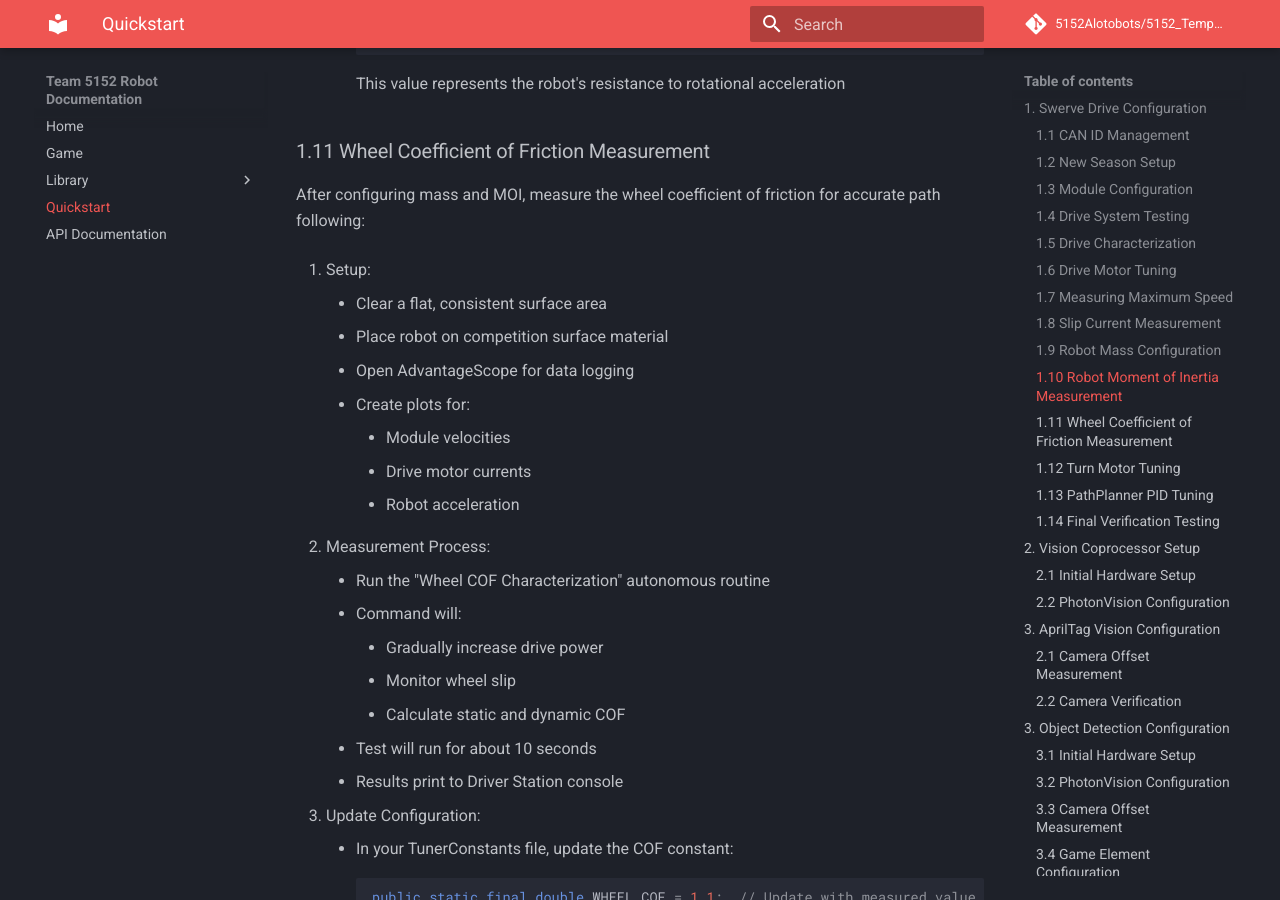
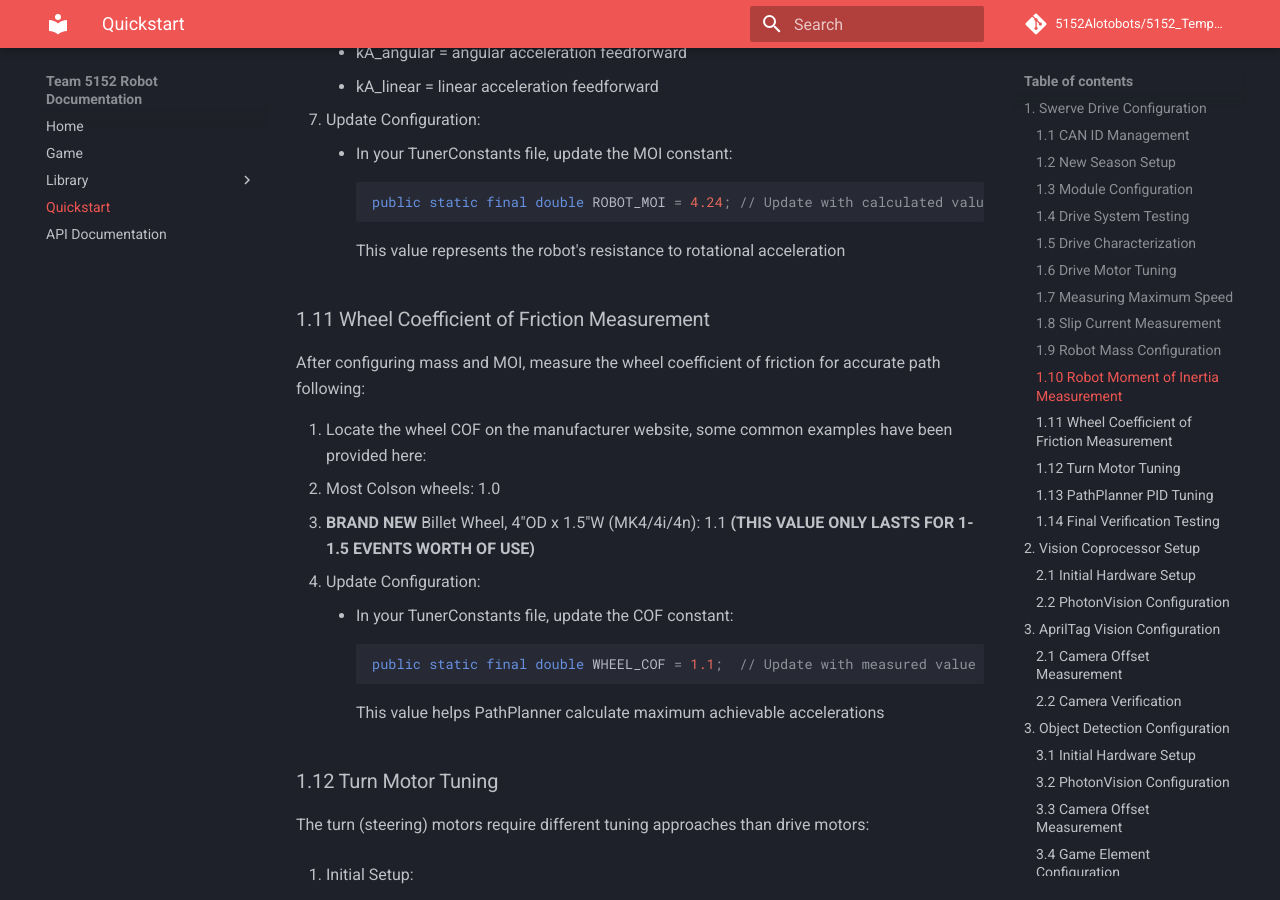
Before and after one commit to 5152Alotobots/5152_Template, an MkDocs documentation site: the page built from docs/mkdocs/docs/quickstart.md, in a window 1280 px wide and 900 px high, scrolled down 11235 px. Built offline with MkDocs 1.6.1 and Material for MkDocs 9.7.7, drawn with Linux system fonts in a browser that asks for light colours; comment, search, counter and statistics services are not loaded; some of the changed text lies outside the part shown.

Commit message:
fix error in docs regarding COF and PID tuning

````diff
--- a/docs/mkdocs/docs/quickstart.md
+++ b/docs/mkdocs/docs/quickstart.md
@@ -201,6 +201,11 @@
     - Deploy code
     - Start with very slow movements
     - Test forward/backward/strafe
+    - Plot values for
+      - /RealOutputs/SwerveStates/Measured
+      - /RealOutputs/SwerveStates/SetpointsOptimized
+    - Try to match the Measured value as close to Optimized as possible.
+    - Transitions won't be instant, but ensure that we don't over/under shoot
     - Watch for:
         - Smooth acceleration
         - No oscillation
@@ -410,25 +415,10 @@
 ### 1.11 Wheel Coefficient of Friction Measurement
 After configuring mass and MOI, measure the wheel coefficient of friction for accurate path following:
 
-1. Setup:
-    - Clear a flat, consistent surface area
-    - Place robot on competition surface material
-    - Open AdvantageScope for data logging
-    - Create plots for:
-        - Module velocities
-        - Drive motor currents
-        - Robot acceleration
-
-2. Measurement Process:
-    - Run the "Wheel COF Characterization" autonomous routine
-    - Command will:
-        - Gradually increase drive power
-        - Monitor wheel slip
-        - Calculate static and dynamic COF
-    - Test will run for about 10 seconds
-    - Results print to Driver Station console
-
-3. Update Configuration:
+1. Locate the wheel COF on the manufacturer website, some common examples have been provided here:
+   - Most Colson wheels: 1.0
+   - **BRAND NEW** Billet Wheel, 4"OD x 1.5"W (MK4/4i/4n): 1.1 **(THIS VALUE ONLY LASTS FOR 1-1.5 EVENTS WORTH OF USE)**
+2. Update Configuration:
     - In your TunerConstants file, update the COF constant:
     ```java
     public static final double WHEEL_COF = 1.1;  // Update with measured value
````
